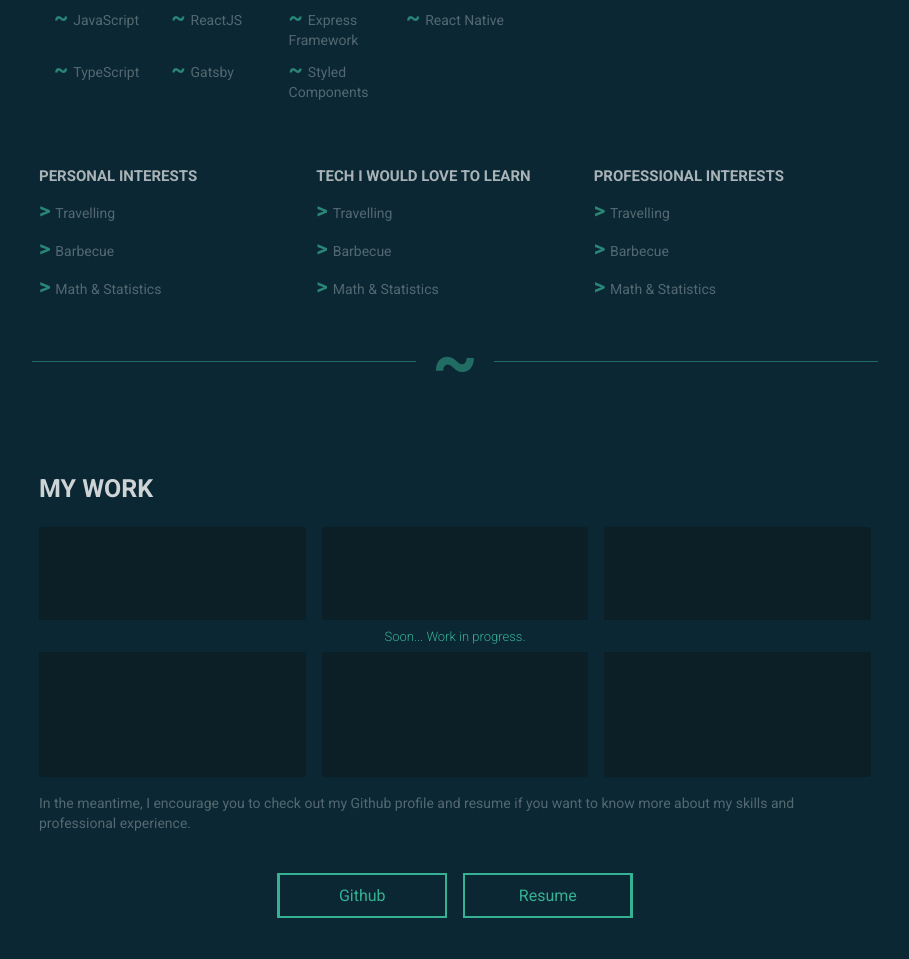
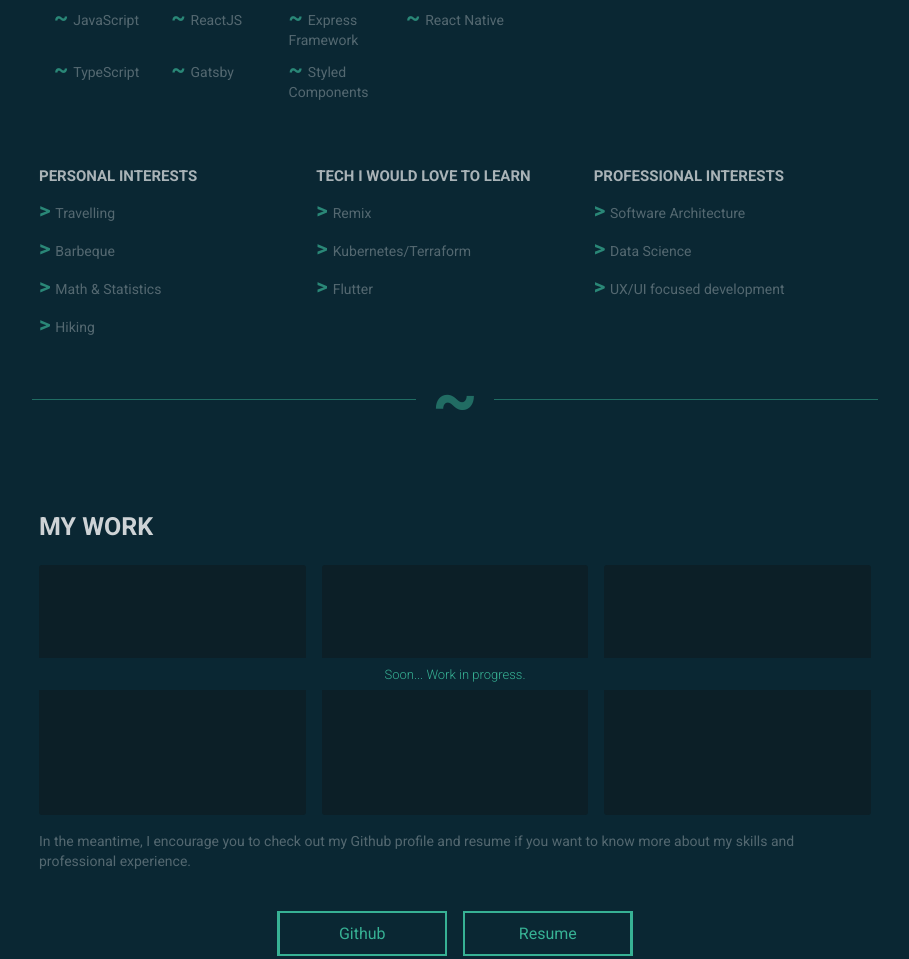
Before and after one commit to facualex/facundoalexandre.com, a Gatsby site: page / in a window 1280 px wide. Shown: the part 1355-2314 px from the top of the page, without its empty margins (185-1094 px from the left). Built offline with nearby package versions, Linux system fonts and the light colour scheme; Gatsby itself is replaced by a stand-in of ours.

Commit message:
Scrollbar styling (progressive enhancement) and about me text updated

```diff
--- a/src/GlobalStyles.tsx
+++ b/src/GlobalStyles.tsx
@@ -1,5 +1,6 @@
 import { createGlobalStyle } from "styled-components";
 import { theme } from './config/theme'
+import hexToRGB from "hex-rgb";
 
 const GlobalStyle = createGlobalStyle`
     *,
@@ -18,6 +19,34 @@ const GlobalStyle = createGlobalStyle`
         background-color: ${theme.colors.background};
         font-family: 'Roboto', sans-serif;
     }
+
+    ::-webkit-scrollbar {
+        width: 1em;
+    }
+
+    ::-webkit-scrollbar-track {
+        background: ${theme.colors.formBackground};
+        border-radius: 100vw;
+        margin-block: 0.5em;
+    }
+
+    ::-webkit-scrollbar-thumb {
+        background: ${hexToRGB(theme.colors.primary, { format: 'css', alpha: 0.85 })};
+        border: 0.20em solid ${theme.colors.formBackground};
+        border-radius: 100vw;
+    }
+
+    ::-webkit-scrollbar-thumb:hover {
+        background: ${theme.colors.primary};
+    }
+
+    @supports(scrollbar-color: red blue) {
+        * {
+            scrollbar-color: ${hexToRGB(theme.colors.primary, { format: 'css', alpha: 0.85 })} ${theme.colors.formBackground};
+            scrollbar-width: thin;
+        }
+    }
+
 `;
 
 export default GlobalStyle;
--- a/src/screens/AboutScreen.tsx
+++ b/src/screens/AboutScreen.tsx
@@ -329,7 +329,7 @@ function MyInterests() {
                             >
                                 &gt;
                             </HighlightText>
-                            Barbecue
+                            Barbeque
                         </Text>
                         <Text>
                             <HighlightText
@@ -341,7 +341,16 @@ function MyInterests() {
                             </HighlightText>
                             Math & Statistics
                         </Text>
-
+                        <Text>
+                            <HighlightText
+                                color={hexToRGB(colors.primary, { format: 'css', alpha: 0.7 })}
+                                fontSize="22px"
+                                marginRight='5px'
+                            >
+                                &gt;
+                            </HighlightText>
+                            Hiking
+                        </Text>
                     </ColumnContent>
                 </Column>
                 <Column>
@@ -355,7 +364,7 @@ function MyInterests() {
                             >
                                 &gt;
                             </HighlightText>
-                            Travelling
+                            Remix
                         </Text>
                         <Text>
                             <HighlightText
@@ -365,7 +374,7 @@ function MyInterests() {
                             >
                                 &gt;
                             </HighlightText>
-                            Barbecue
+                            Kubernetes/Terraform
                         </Text>
                         <Text>
                             <HighlightText
@@ -375,7 +384,7 @@ function MyInterests() {
                             >
                                 &gt;
                             </HighlightText>
-                            Math & Statistics
+                            Flutter
                         </Text>
                     </ColumnContent>
                 </Column>
@@ -390,7 +399,7 @@ function MyInterests() {
                             >
                                 &gt;
                             </HighlightText>
-                            Travelling
+                            Software Architecture
                         </Text>
                         <Text>
                             <HighlightText
@@ -400,7 +409,7 @@ function MyInterests() {
                             >
                                 &gt;
                             </HighlightText>
-                            Barbecue
+                            Data Science
                         </Text>
                         <Text>
                             <HighlightText
@@ -410,7 +419,7 @@ function MyInterests() {
                             >
                                 &gt;
                             </HighlightText>
-                            Math & Statistics
+                            UX/UI focused development
                         </Text>
                     </ColumnContent>
                 </Column>
```
Also changed, not shown: 1 other file.
